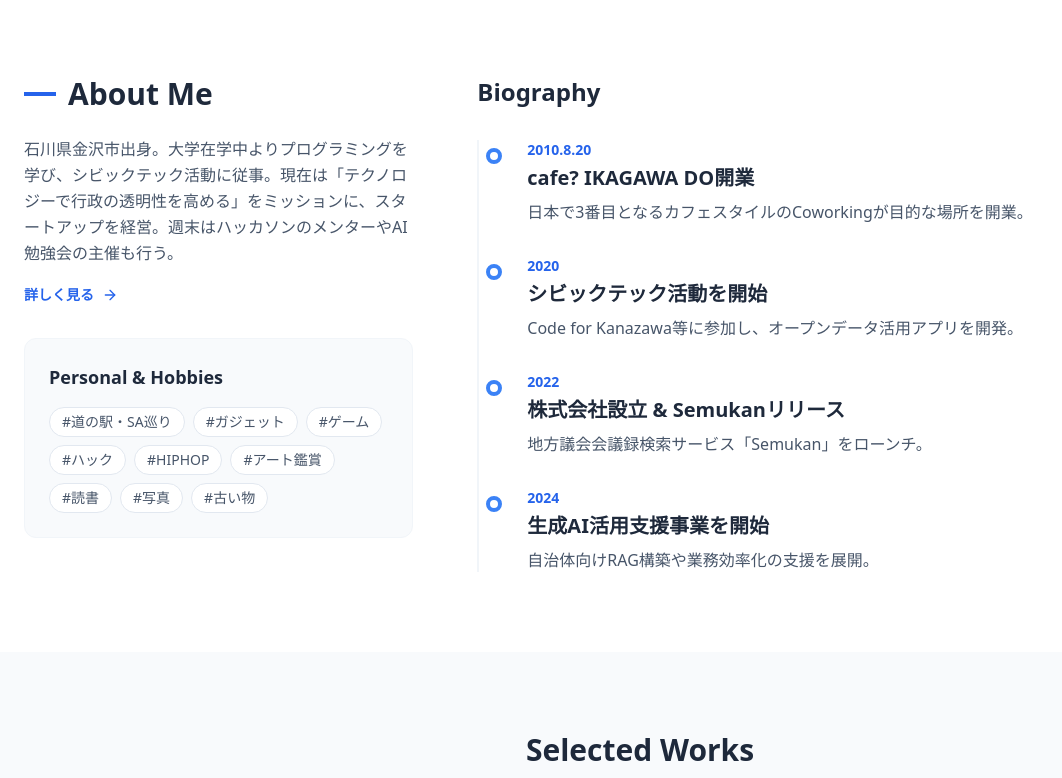
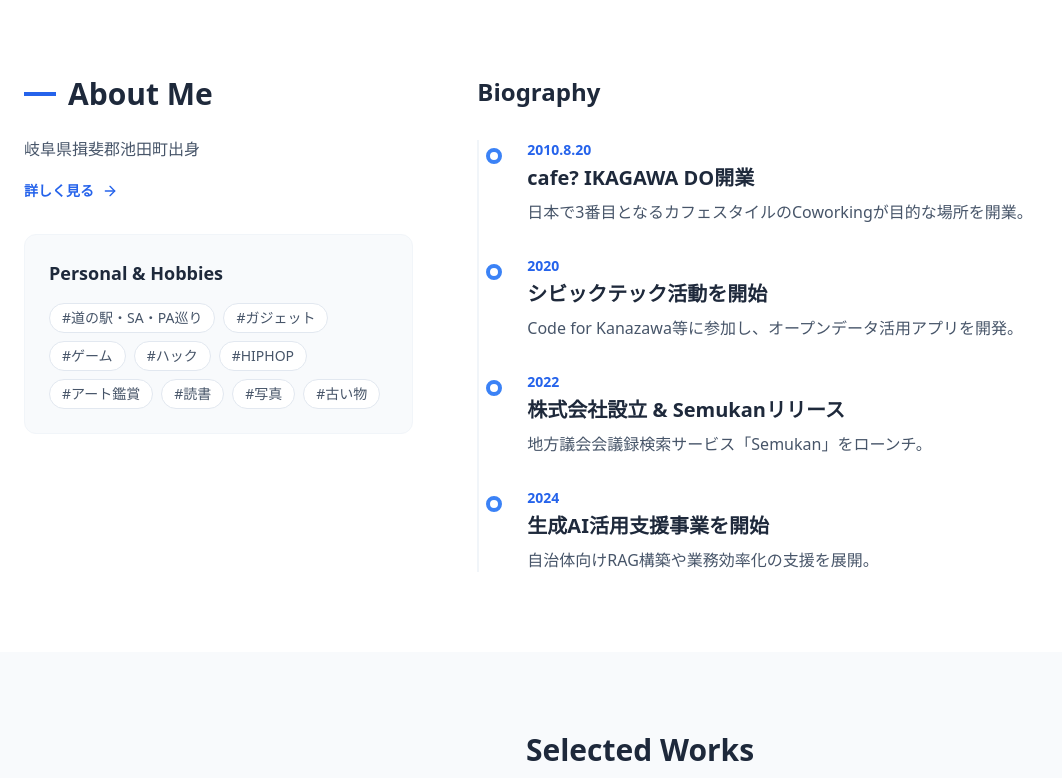
Before and after one commit to 50river/my_website, a Jekyll site: the page built from index.html, in a window 1280 px wide and 900 px high, scrolled down 782 px, cut to the strip 122-900 px from the top of the window. Shown: the whole strip, without its empty margins (0-1062 px from the left). Built offline with Jekyll 4.4.1, drawn with Linux system fonts in a browser that asks for light colours; nearby versions of some CDN libraries.

Commit message:
プロフィールを少しテストで変更してみました

```diff
--- a/_data/portfolio.yml
+++ b/_data/portfolio.yml
@@ -6,9 +6,9 @@
   description: "政務活動費管理SaaS「Semkan」を中心に、議会DXの推進を行っています。さらに、AI活用やオープンデータの普及を通じて、自治体と市民をつなぐ新しい仕組みづくりに取り組んでいます。また、ワークショップの企画運営、コワーキングスペースの運営、各種イベントを通じたコミュニティづくりやコンサルティングも行っています。"
 
 profile:
-  bio: "石川県金沢市出身。大学在学中よりプログラミングを学び、シビックテック活動に従事。現在は「テクノロジーで行政の透明性を高める」をミッションに、スタートアップを経営。週末はハッカソンのメンターやAI勉強会の主催も行う。"
+  bio: "岐阜県揖斐郡池田町出身"
   hobbies:
-    - "道の駅・SA巡り"
+    - "道の駅・SA・PA巡り"
     - "ガジェット"
     - "ゲーム"
     - "ハック"
```
